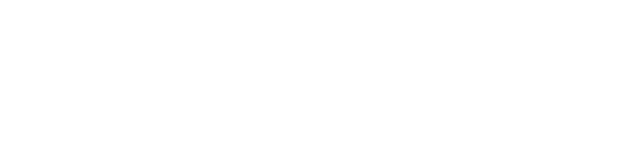
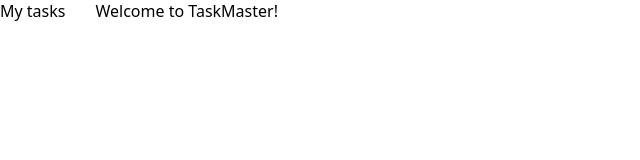
Before and after one commit to filip-writes-code/to-do-app, a website built with webpack: page src/template.html in a window 1280 px wide. Shown: the whole page, without its empty margins (0-640 px from the left). Built offline with nearby package versions, Linux system fonts and the light colour scheme.

Commit message:
Proof of concept

```diff
--- /dev/null
+++ b/src/dom.js
@@ -0,0 +1,29 @@
+import { projectList, taskList } from "./index.js";
+
+const projects = document.querySelector('.nav-bar');
+const tasks = document.querySelector('.content')
+
+
+function renderProjects() {
+    projectList.items.forEach(item => {
+        const projectName = item.title;
+        const projectItem = document.createElement('p');
+        projectItem.innerText = projectName;
+        projects.appendChild(projectItem);
+    })
+}
+
+
+function renderTasks() {
+    taskList.items.forEach(item => {
+        const taskName = item.title;
+        const taskItem = document.createElement('p');
+        taskItem.innerText = taskName;
+        tasks.appendChild(taskItem);
+    })
+}
+
+export function renderDOM() {
+    renderProjects();
+    renderTasks();
+}
--- a/src/index.js
+++ b/src/index.js
@@ -1,16 +1,16 @@
 import "./styles.css";
 
 import { Task, List, Project } from "./items.js";
+import { renderDOM } from "./dom.js";
 
-const projectList = new List ();
-const taskList = new List();
+export const projectList = new List ();
+export const taskList = new List();
 
 const defaultProject = new Project('My tasks');
 const defaultTask = new Task('Welcome to TaskMaster!', 'Hello there', '1', 1, defaultProject.id, false);
 
 projectList.addItem(defaultProject);
+
 taskList.addItem(defaultTask);
 
-
-console.table(projectList.items);
-console.table(taskList.items);
+renderDOM();
--- a/src/styles.css
+++ b/src/styles.css
@@ -3,3 +3,8 @@
     padding: 0;
     font-family: system-ui, -apple-system, BlinkMacSystemFont, 'Segoe UI', Roboto, Oxygen, Ubuntu, Cantarell, 'Open Sans', 'Helvetica Neue', sans-serif;
 }
+
+.container {
+    display: flex;
+    gap: 30px;
+}
--- a/src/template.html
+++ b/src/template.html
@@ -6,6 +6,9 @@
     <title>TaskMaster</title>
 </head>
 <body>
-
+    <div class="container">
+        <div class="nav-bar"></div>
+        <div class="content"></div>
+    </div>
 </body>
 </html>
```
